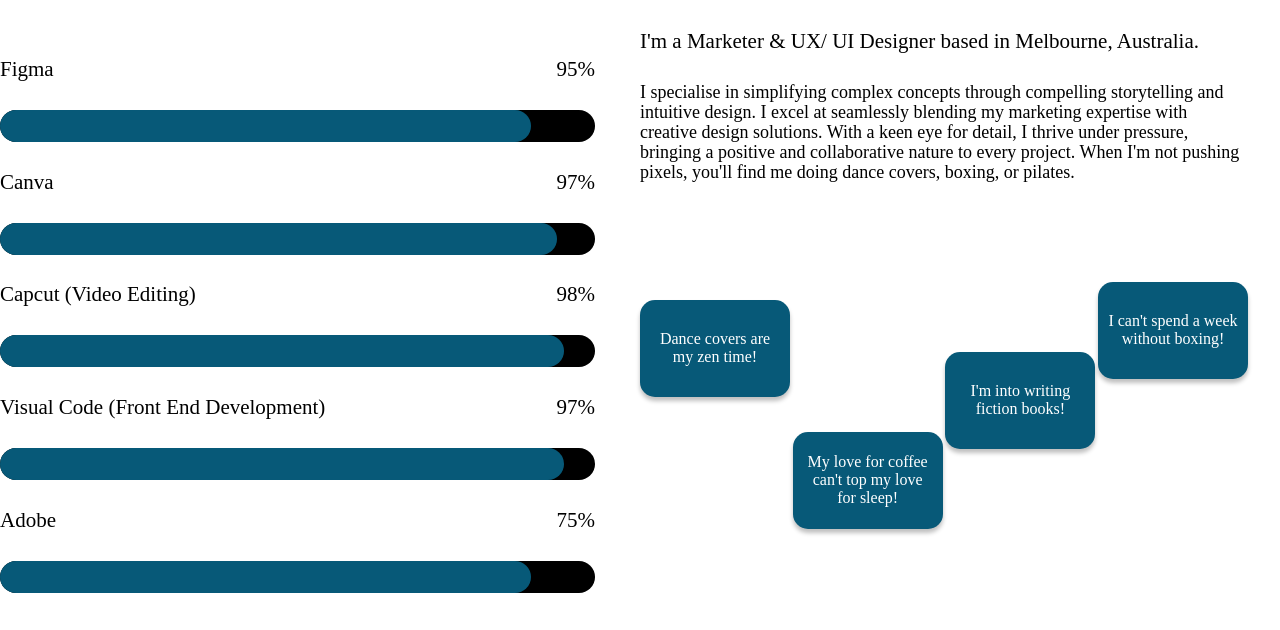
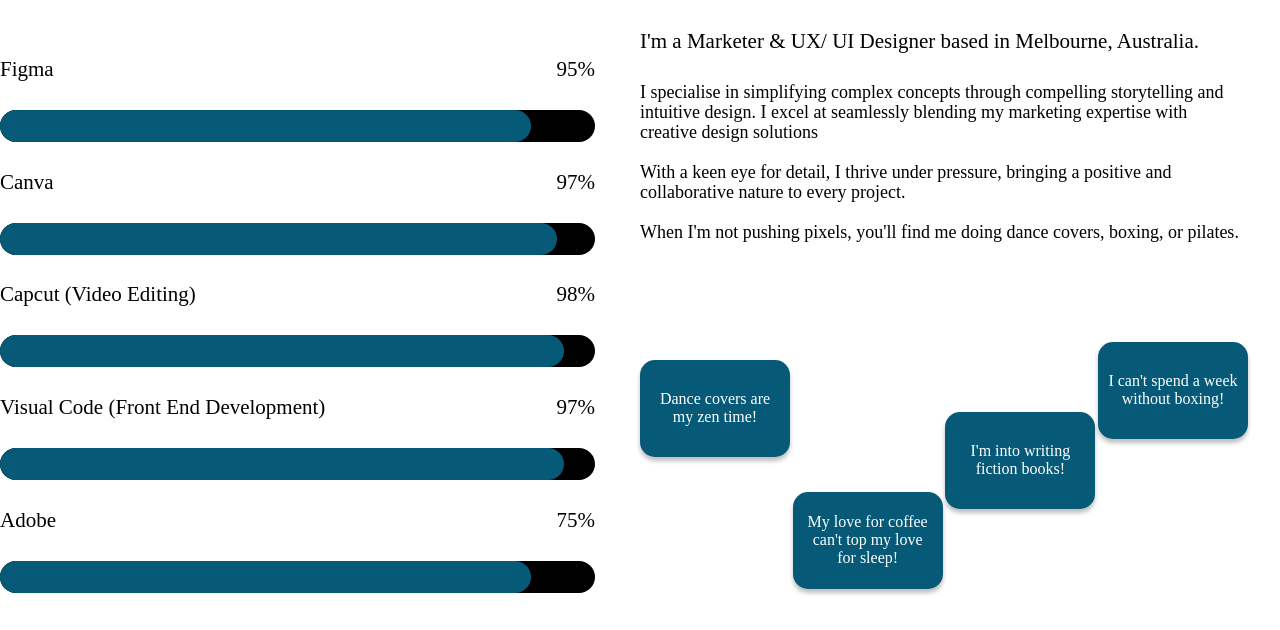
Before and after one commit to likelyhopfionna1/UX_UI_HW_20, a plain HTML site: page index.html in a window 1280 px wide. Shown: the part 2845-3475 px from the top of the page. Drawn offline with nearby package versions, Linux system fonts and the light colour scheme.

Commit message:
spcaings between "About Me" texts

```diff
--- a/index.html
+++ b/index.html
@@ -186,11 +186,9 @@
         <h4> I'm a Marketer & UX/ UI Designer based in Melbourne, Australia. </h4>
         <p class="paragraph"> I specialise in simplifying complex concepts through compelling
         storytelling and intuitive design. I excel at seamlessly blending
-        my marketing expertise with creative design solutions.
-
-        With a keen eye for detail, I thrive under pressure, bringing a
-        positive and collaborative nature to every project.
-
+        my marketing expertise with creative design solutions
+        <br><br> With a keen eye for detail, I thrive under pressure, bringing a
+        positive and collaborative nature to every project.<br><br>
         When I'm not pushing pixels, you'll find me doing dance covers,
         boxing, or pilates. </p>
 
```
